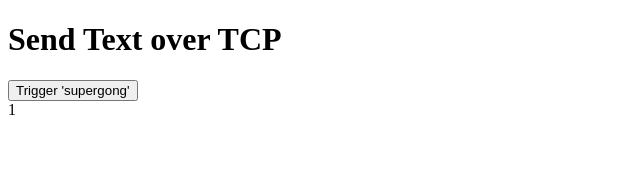
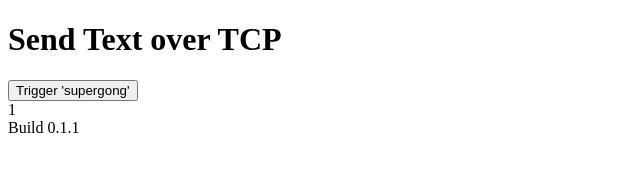
Before and after one commit to natefoxr/testingfrontend, a plain HTML site: page index.html in a window 1280 px wide. Shown: the full height of the page, 0-640 px from the left. Drawn offline with Linux system fonts and the light colour scheme.

Commit message:
Update index.html

```diff
--- a/index.html
+++ b/index.html
@@ -10,6 +10,7 @@
     <button id="triggerId">Trigger 'supergong'</button>
     <div id="targetId">1</div>
     <div id="uniqueId"></div>
+    <div id="uniqueId">Build 0.1.1</div>
     <script src="app.js"></script>
 </body>
 </html>
```
